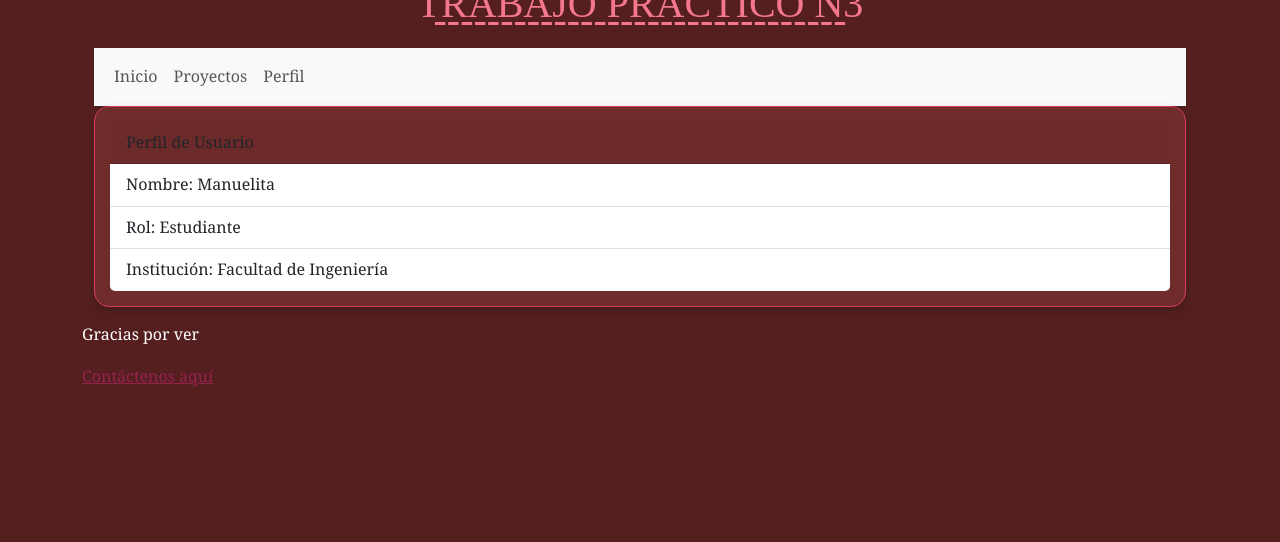
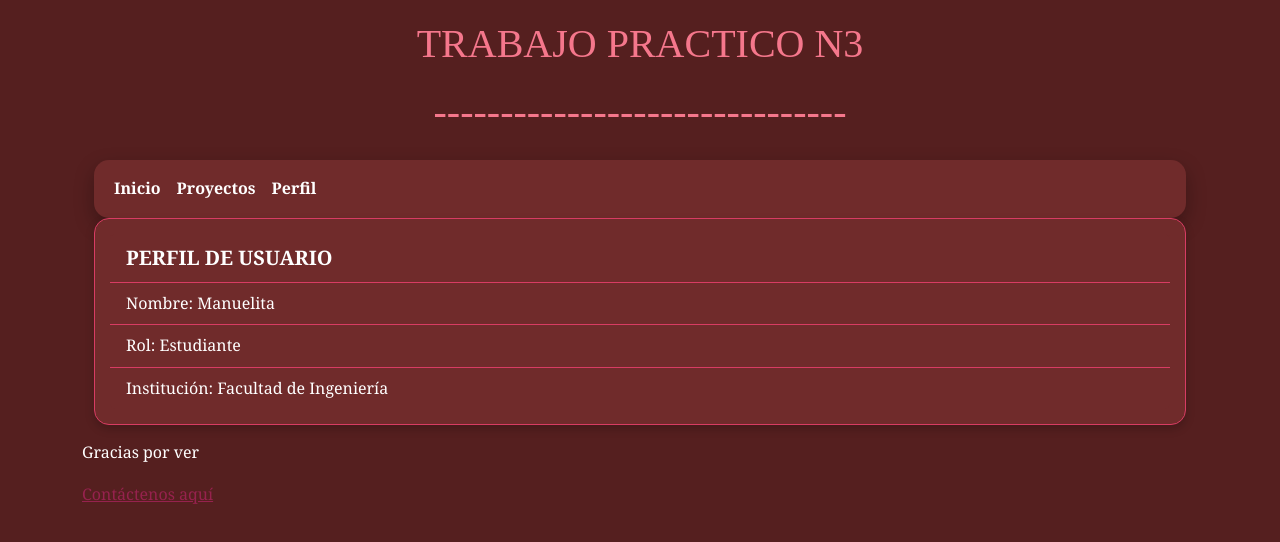
Before and after one commit to Meliip414/PV_tp3_grupo16, a React (Vite) app in the folder pv_tp3_grupo16/: page /perfil in a window 1280 px wide. Shown: the top 542 px of the page. Built offline with nearby package versions, Linux system fonts and the light colour scheme.

Commit message:
Arreglo de estilo de la pagina -Zelaya Apaza Zoe

```diff
--- a/pv_tp3_grupo16/src/components/CardProyecto.jsx
+++ b/pv_tp3_grupo16/src/components/CardProyecto.jsx
@@ -13,7 +13,7 @@ const CardProyecto = ({ proyecto, verDetalle, eliminar }) => {
             </Card.Text>
             <Card.Text> Estado: {proyecto.estado}</Card.Text>
             <Button
-                variant="info"
+                className="btn-detalle"
                 onClick={() => verDetalle(proyecto)}
 
             >
@@ -21,7 +21,7 @@ const CardProyecto = ({ proyecto, verDetalle, eliminar }) => {
             </Button>
 
             <Button
-                  variant="danger"
+                  className="btn-eliminar-custom"
                 onClick={() => eliminar(proyecto.id)}
             >
                 Eliminar
--- a/pv_tp3_grupo16/src/css/index.css
+++ b/pv_tp3_grupo16/src/css/index.css
@@ -11,7 +11,8 @@ h1{
     color: rgb(245, 119, 140);
     text-align: center;
     font-family: cursive;
-    line-height: 0.2;
+    line-height: 1.2;
+    margin-top: 20px;
 }
 
 H5{
@@ -248,3 +249,117 @@ button{
 
     box-shadow: 0 8px 20px rgba(0,0,0,0.4);
 }
+
+.navbar{
+    background-color: rgb(112, 43, 43) !important;
+    border-radius: 15px;
+    margin-top: 20px;
+    box-shadow: 0 8px 20px rgba(0,0,0,0.3);
+}
+
+.navbar a{
+    color: white !important;
+    font-weight: bold;
+}
+
+.navbar a:hover{
+    color: rgb(255, 220, 220) !important;
+}
+
+.btn-primary{
+    background-color: rgb(216, 60, 99) !important;
+    border-color: rgb(216, 60, 99) !important;
+}
+
+.btn-primary:hover{
+    background-color: rgb(184, 42, 78) !important;
+    border-color: rgb(184, 42, 78) !important;
+}
+
+.card{
+    background-color: rgb(112, 43, 43) !important;
+    color: white !important;
+    border: 1px solid rgb(216, 60, 99) !important;
+}
+
+.form-control,
+.form-select{
+    border-radius: 10px !important;
+}
+
+.form-control:focus,
+.form-select:focus{
+    border-color: rgb(216, 60, 99) !important;
+    box-shadow: 0 0 0 0.2rem rgba(216, 60, 99, 0.25) !important;
+}
+
+.login-container{
+    max-width: 500px;
+    margin: 50px auto;
+}
+
+.login-card{
+    background-color: rgb(112, 43, 43);
+    border: 1px solid rgb(216, 60, 99);
+    border-radius: 15px;
+    padding: 25px;
+}
+
+.perfil-container{
+    max-width: 800px;
+    margin: 40px auto;
+}
+
+.dashboard-container{
+    margin-top: 40px;
+}
+
+.dashboard-card{
+    transition: 0.3s;
+}
+
+.dashboard-card:hover{
+    transform: translateY(-5px);
+}
+
+.perfil-card{
+    background-color: rgb(112, 43, 43) !important;
+    border: 1px solid rgb(216, 60, 99) !important;
+    color: white !important;
+}
+
+.perfil-card .card-header{
+    background-color: rgb(112, 43, 43) !important;
+    color: white !important;
+    font-size: 20px;
+    font-weight: bold;
+    border-bottom: 1px solid rgb(216, 60, 99) !important;
+}
+
+.perfil-card .list-group-item{
+    background-color: rgb(112, 43, 43) !important;
+    color: white !important;
+    border-color: rgb(216, 60, 99) !important;
+}
+
+.btn-detalle{
+    background-color: rgb(216, 60, 99) !important;
+    border: none !important;
+    color: white !important;
+    margin-right: 10px;
+}
+
+.btn-detalle:hover{
+    background-color: rgb(184, 42, 78) !important;
+}
+
+.btn-eliminar-custom{
+    background-color: white !important;
+    color: rgb(216, 60, 99) !important;
+    border: 1px solid rgb(216, 60, 99) !important;
+}
+
+.btn-eliminar-custom:hover{
+    background-color: rgb(240, 220, 220) !important;
+    color: rgb(184, 42, 78) !important;
+}
--- a/pv_tp3_grupo16/src/views/PerfilUsuario.jsx
+++ b/pv_tp3_grupo16/src/views/PerfilUsuario.jsx
@@ -7,10 +7,10 @@ const PerfilUsuario = () => {
         <Container className="mt-4">
             <Navegacion />
 
-            <Card>
+            <Card className="perfil-card">
 
                 <Card.Header>
-                    Perfil de Usuario
+                    PERFIL DE USUARIO
                 </Card.Header>
 
                 <ListGroup variant="flush">
```
